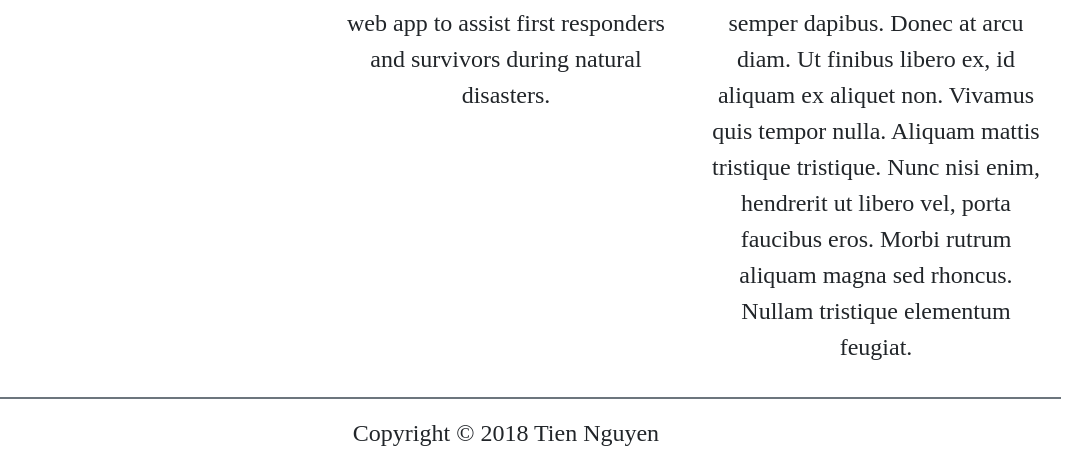
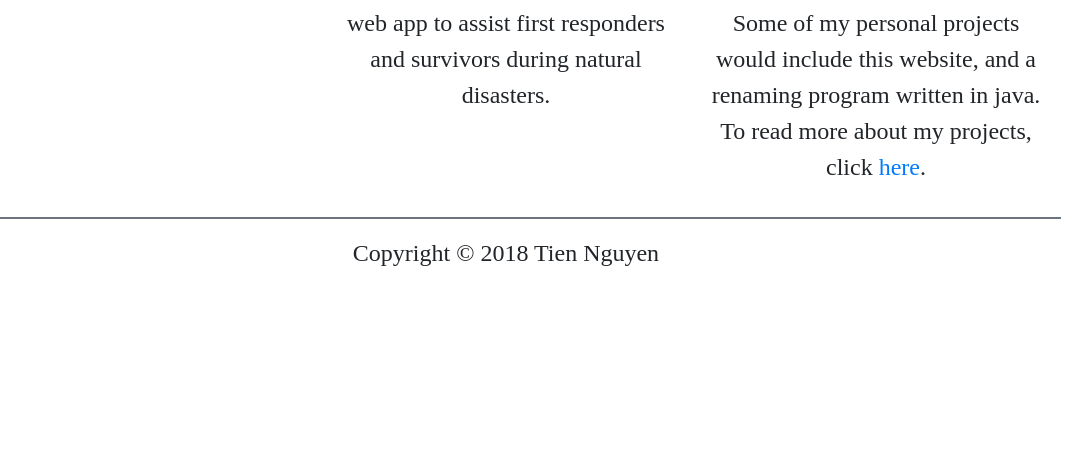
Before and after one commit to TienNguyen072399/TienNguyen072399.github.io, a plain HTML site: page index.html in a window 1280 px wide. Shown: the part 837-1298 px from the top of the page, without its empty margins (134-1204 px from the left). After the commit the page ends 1118 px from the top, so only its background shows below. Drawn offline with nearby package versions, Linux system fonts and the light colour scheme; a web font is replaced by a local one.

Commit message:
added text to personal projects

```diff
--- a/index.html
+++ b/index.html
@@ -75,7 +75,7 @@
  					</div>
  					<div class = "col-sm-4">
  						<h3>Personal Projects</h3>
- 						<p>Lorem ipsum dolor sit amet, consectetur adipiscing elit. Quisque sem mauris, lobortis et auctor sit amet, malesuada eu lectus. Sed dapibus tortor sit amet semper dapibus. Donec at arcu diam. Ut finibus libero ex, id aliquam ex aliquet non. Vivamus quis tempor nulla. Aliquam mattis tristique tristique. Nunc nisi enim, hendrerit ut libero vel, porta faucibus eros. Morbi rutrum aliquam magna sed rhoncus. Nullam tristique elementum feugiat.
+ 						<p>To further improve my skills as a programmer, I have worked on some personal projects to incorporate the concepts I have learned in school and on my own. Some of my personal projects would include this website, and a renaming program written in java. To read more about my projects, click <a href="#">here</a>.
  						</p>
  					</div>
  				</div>
```
